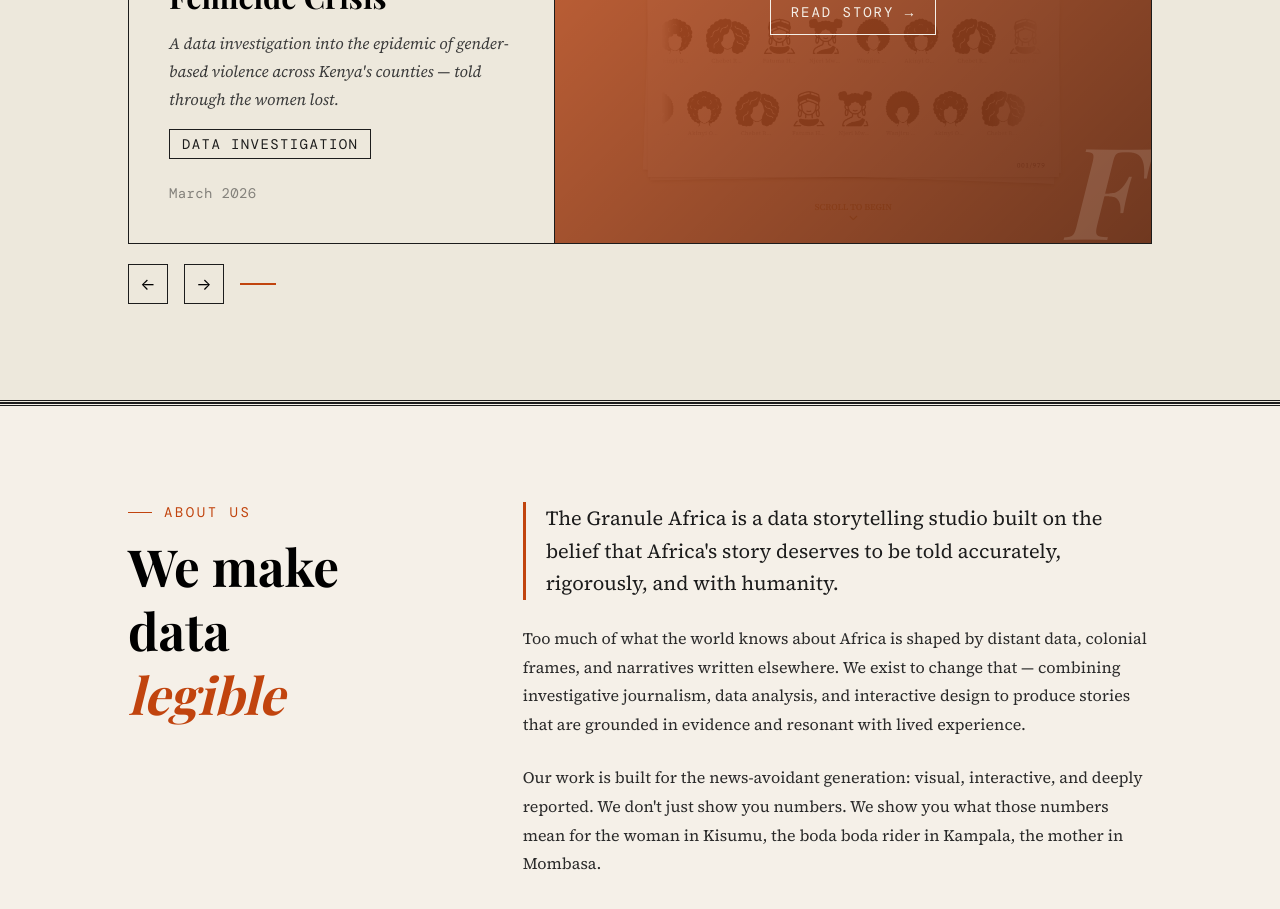
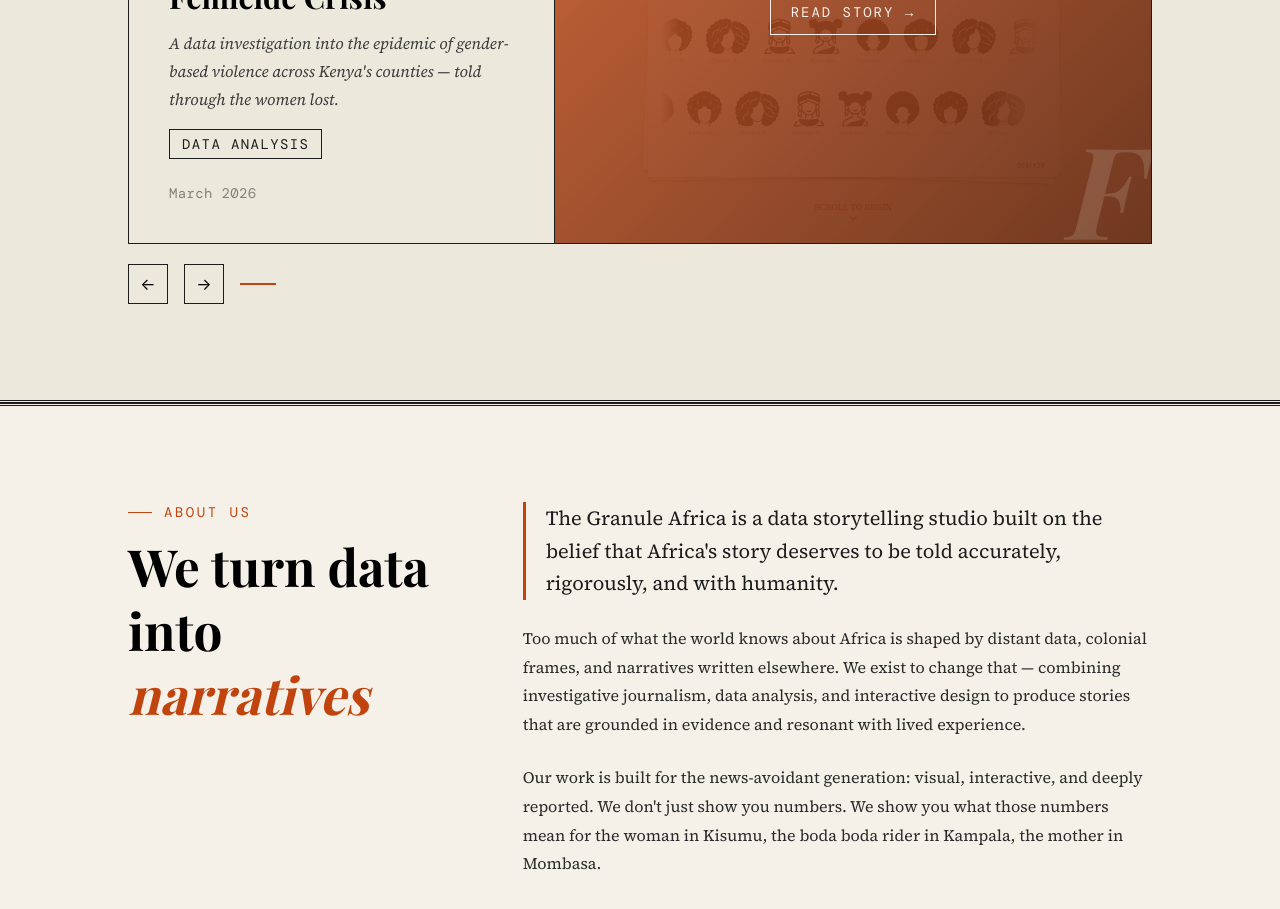
Before and after one commit to Kiptim54/Granule, a SvelteKit app: page / in a window 1280 px wide. Shown: the part 1320-2229 px from the top of the page. Built offline with nearby package versions, Linux system fonts and the light colour scheme; a web font is replaced by a local one.

Commit message:
added changes

```diff
--- a/src/routes/+page.svelte
+++ b/src/routes/+page.svelte
@@ -14,7 +14,7 @@
       excerpt:
         "A data investigation into the epidemic of gender-based violence across Kenya's counties — told through the women lost.",
       date: "March 2026",
-      tag: "Data Investigation",
+      tag: "Data Analysis",
       bg: "#C1440E",
       link: "/femicide",
       image: "/Femicide.png",
@@ -404,7 +404,8 @@
           class="font-display font-bold leading-tight"
           style="font-size:clamp(2rem,5vw,3.2rem);"
         >
-          We make data<br /><span class="italic text-rust">legible</span>
+          We turn data into<br /><span class="italic text-rust">narratives</span
+          >
         </h2>
       </div>
 
```
